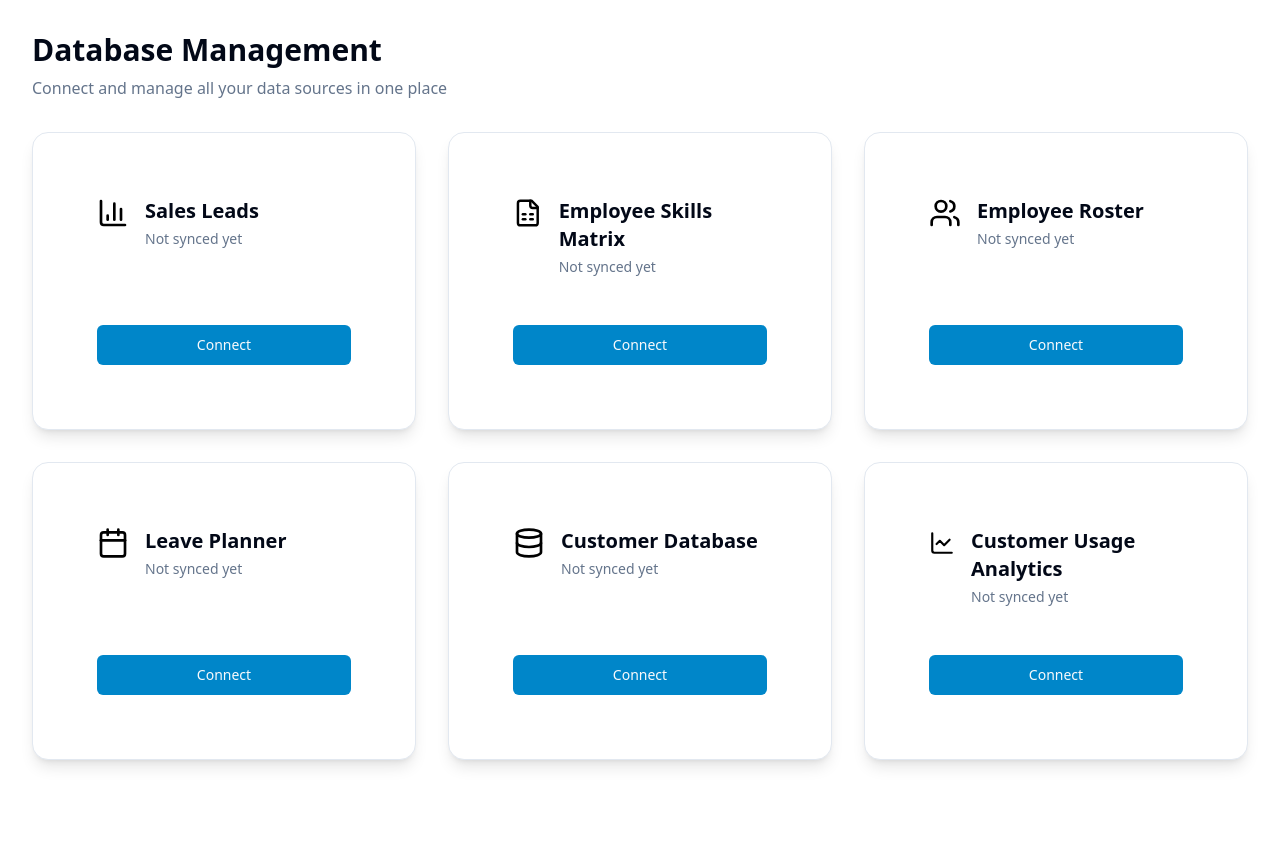
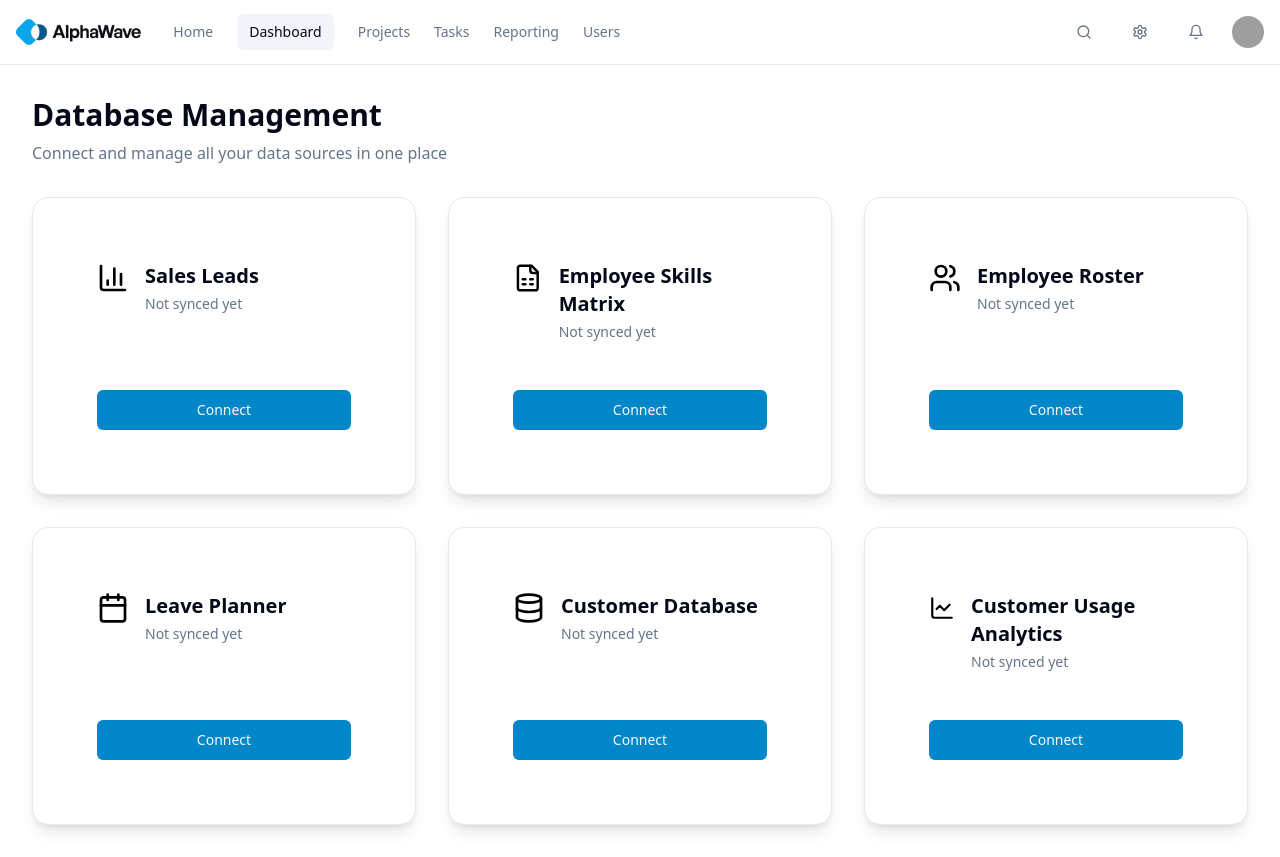
Before and after one commit to PezanB/brightcandy, a React (Vite) app: page /dashboard in a window 1280 px wide. Before the commit the page ends 800 px from the top, so only its background shows below. Built offline with nearby package versions, Linux system fonts and the light colour scheme; sample sign-in values are in the browser's storage; grey boxes are pictures that could not be loaded.

Commit message:
Update header component
Use the provided header component, retaining the existing logo.

```diff
--- /dev/null
+++ b/src/components/Header.tsx
@@ -0,0 +1,60 @@
+
+import { Link } from "react-router-dom";
+import { Search, Settings, Bell } from "lucide-react";
+import { Avatar, AvatarFallback, AvatarImage } from "@/components/ui/avatar";
+import { Button } from "@/components/ui/button";
+
+export const Header = () => {
+  return (
+    <header className="w-full border-b bg-white">
+      <div className="max-w-[1400px] mx-auto px-4 py-3">
+        <div className="flex justify-between items-center">
+          <div className="flex items-center space-x-8">
+            <div className="flex items-center space-x-1">
+              <img
+                src="/lovable-uploads/8417b51d-5855-4eac-ba70-7cf0dfc6b69f.png"
+                alt="AlphaWave Logo"
+                className="h-8"
+              />
+            </div>
+            <nav className="hidden md:flex items-center space-x-6">
+              <Link to="/" className="text-sm text-muted-foreground hover:text-foreground">
+                Home
+              </Link>
+              <Link to="/dashboard" className="text-sm font-medium bg-secondary px-3 py-2 rounded-md">
+                Dashboard
+              </Link>
+              <Link to="#" className="text-sm text-muted-foreground hover:text-foreground">
+                Projects
+              </Link>
+              <Link to="#" className="text-sm text-muted-foreground hover:text-foreground">
+                Tasks
+              </Link>
+              <Link to="#" className="text-sm text-muted-foreground hover:text-foreground">
+                Reporting
+              </Link>
+              <Link to="#" className="text-sm text-muted-foreground hover:text-foreground">
+                Users
+              </Link>
+            </nav>
+          </div>
+          <div className="flex items-center space-x-4">
+            <Button variant="ghost" size="icon">
+              <Search className="h-5 w-5 text-muted-foreground" />
+            </Button>
+            <Button variant="ghost" size="icon">
+              <Settings className="h-5 w-5 text-muted-foreground" />
+            </Button>
+            <Button variant="ghost" size="icon">
+              <Bell className="h-5 w-5 text-muted-foreground" />
+            </Button>
+            <Avatar className="h-8 w-8">
+              <AvatarImage src="https://github.com/shadcn.png" />
+              <AvatarFallback>CN</AvatarFallback>
+            </Avatar>
+          </div>
+        </div>
+      </div>
+    </header>
+  );
+};
--- a/src/pages/Dashboard.tsx
+++ b/src/pages/Dashboard.tsx
@@ -5,6 +5,7 @@ import { BarChart3, Users, FileSpreadsheet, Calendar, Database, LineChart } from
 import { Card } from "@/components/ui/card";
 import { Button } from "@/components/ui/button";
 import { useToast } from "@/hooks/use-toast";
+import { Header } from "@/components/Header";
 
 const Dashboard = () => {
   const navigate = useNavigate();
@@ -54,13 +55,11 @@ const Dashboard = () => {
   ];
 
   const handleSync = (index: number, title: string) => {
-    // Toggle sync state for this database
     setSyncStates(prev => ({
       ...prev,
       [index]: !prev[index]
     }));
 
-    // Show success toast
     toast({
       title: "Success!",
       description: syncStates[index]
@@ -70,7 +69,9 @@ const Dashboard = () => {
   };
 
   return (
-    <div className="min-h-screen bg-background p-8">
+    <div className="min-h-screen bg-background">
+      <Header />
+      <div className="p-8">
         <div className="max-w-7xl mx-auto">
           <div className="mb-8">
             <h1 className="text-3xl font-bold">Database Management</h1>
@@ -100,6 +101,7 @@ const Dashboard = () => {
           </div>
         </div>
       </div>
+    </div>
   );
 };
 
```
Lines whose indentation alone changed are shown as unchanged.
